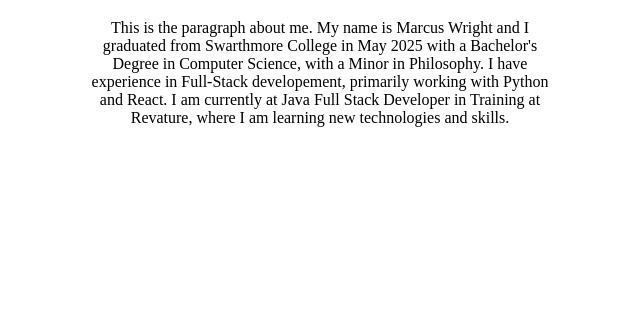
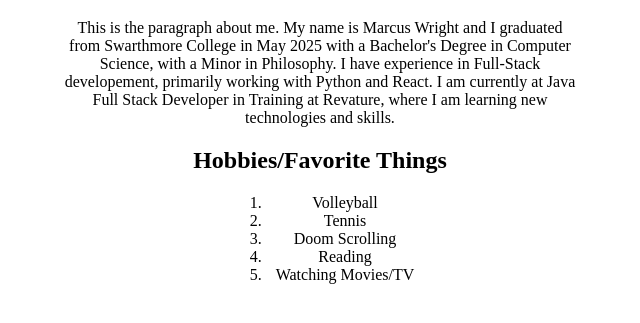
Before and after one commit to 251027-Java/WebDevChallenges-WrightM, a plain HTML site: page aboutMe.html in a window 1280 px wide. Shown: the part 61-384 px from the top of the page, without its empty margins (320-960 px from the left). Drawn offline with Linux system fonts and the light colour scheme.

Commit message:
Completed part 2

```diff
--- a/aboutMe.html
+++ b/aboutMe.html
@@ -8,7 +8,7 @@
     </head>
     <body class="aboutMeBody">
         <h1>About Me</h1>
-        <div style="width: 60vh; margin: 20px auto;">
+        <div style="width: 40vw; margin: 20px auto;">
             <p>
                 This is the paragraph about me. My name is Marcus Wright and I graduated from Swarthmore College in May 2025
                 with a Bachelor's Degree in Computer Science, with a Minor in Philosophy. I have experience in Full-Stack developement,
@@ -16,6 +16,17 @@
                 where I am learning new technologies and skills.
             </p>
         </div>
+
+        <h2>Hobbies/Favorite Things</h2>
+        <div style="width: fit-content; margin: 0 auto 0 auto;">
+            <ol>
+                <li>Volleyball</li>
+                <li>Tennis</li>
+                <li>Doom Scrolling</li>
+                <li>Reading</li>
+                <li>Watching Movies/TV</li>
+            </ol>
+        </div>
     </body>
     <footer>
 
--- a/main.css
+++ b/main.css
@@ -28,3 +28,11 @@
     align-content: center;
     margin: 0 auto;
 }
+
+ul li {
+  text-align: center;
+}
+
+li {
+    padding-left: 10px;
+}
```
